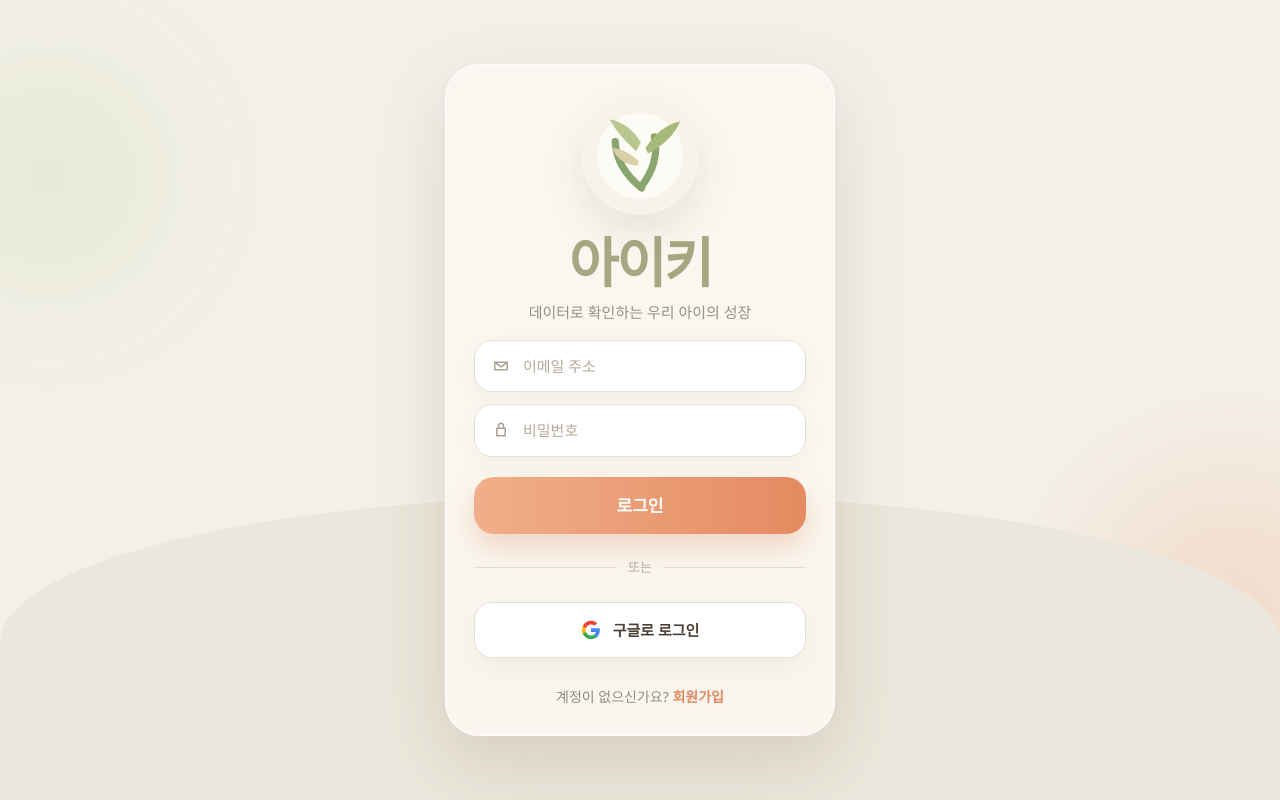
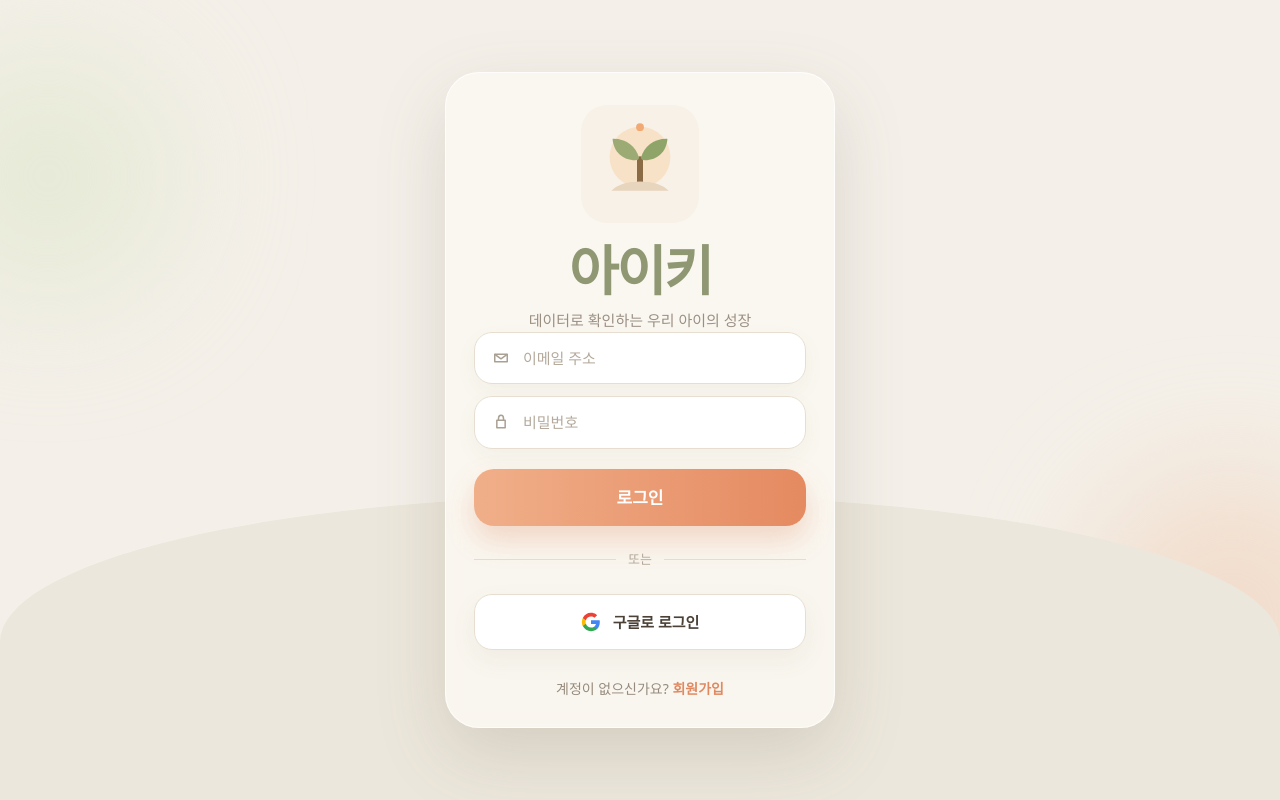
Before and after one commit to eska-start/baby, a Next.js app: page /login in a window 1280 px wide. Built offline with nearby package versions, Linux system fonts and the light colour scheme; no server answers.

Commit message:
Use shared SVG logo on login page

```diff
--- a/src/app/login/page.tsx
+++ b/src/app/login/page.tsx
@@ -4,27 +4,7 @@ import { useEffect, useState } from "react";
 import Link from "next/link";
 import { useRouter } from "next/navigation";
 import { useAuth } from "@/app/auth-provider";
-
-function AikiBrandMark() {
-  return (
-    <div className="mx-auto mb-4 flex flex-col items-center">
-      <div className="relative flex h-[118px] w-[118px] items-center justify-center rounded-full bg-[#F7F3E9] shadow-[0_18px_38px_rgba(138,124,102,0.16)]">
-        <div className="absolute inset-4 rounded-full bg-[#FDFBF6]" />
-        <svg viewBox="0 0 120 120" className="relative h-[96px] w-[96px]" aria-hidden="true">
-          <path d="M62 100C42 84 30 65 29 42" fill="none" stroke="#8AA56F" strokeWidth="9" strokeLinecap="round" />
-          <path d="M61 99C76 80 83 59 78 36" fill="none" stroke="#8AA56F" strokeWidth="9" strokeLinecap="round" />
-          <path d="M55 54C39 39 29 27 22 14C39 17 52 28 61 43" fill="#B9C68D" />
-          <path d="M67 50C79 31 94 20 110 17C103 34 89 47 70 57" fill="#A6B87A" />
-          <path d="M58 66C47 56 37 51 25 50C31 64 43 72 58 72" fill="#D8CFA7" />
-        </svg>
-      </div>
-      <div className="mt-5 text-center">
-        <div className="font-serif text-[54px] font-semibold leading-none tracking-[-0.04em] text-[#A7A883]">아이키</div>
-        <p className="mt-3 text-[15px] font-medium text-[#9A8F83]">데이터로 확인하는 우리 아이의 성장</p>
-      </div>
-    </div>
-  );
-}
+import { AikiLogo } from "@/components/AikiLogo";
 
 function MailIcon() {
   return (
@@ -94,55 +74,29 @@ export default function LoginPage() {
       <div className="pointer-events-none absolute bottom-0 left-0 right-0 h-[38%] rounded-t-[48%] bg-[#ECE7DC]" />
 
       <div className="relative w-full max-w-[390px] rounded-[34px] border border-white/70 bg-[#FBF8F1]/90 px-7 pb-7 pt-8 shadow-[0_26px_70px_rgba(103,88,70,0.18)] backdrop-blur">
-        <AikiBrandMark />
+        <AikiLogo size="lg" />
 
         {error && <div className="mb-4 rounded-[14px] bg-red-50 px-4 py-3 text-[12px] leading-relaxed text-red-500">{error}</div>}
 
         <div className="space-y-3">
           <label className="flex items-center gap-3 rounded-[18px] border border-[#E7DED1] bg-white px-4 py-3.5 text-[#AAA093] shadow-[0_8px_20px_rgba(127,112,92,0.06)]">
             <MailIcon />
-            <input
-              value={email}
-              onChange={(e) => setEmail(e.target.value)}
-              type="email"
-              placeholder="이메일 주소"
-              className="min-w-0 flex-1 bg-transparent text-[15px] font-medium text-[#4E4438] outline-none placeholder:text-[#B4A99B]"
-            />
+            <input value={email} onChange={(e) => setEmail(e.target.value)} type="email" placeholder="이메일 주소" className="min-w-0 flex-1 bg-transparent text-[15px] font-medium text-[#4E4438] outline-none placeholder:text-[#B4A99B]" />
           </label>
 
           <label className="flex items-center gap-3 rounded-[18px] border border-[#E7DED1] bg-white px-4 py-3.5 text-[#AAA093] shadow-[0_8px_20px_rgba(127,112,92,0.06)]">
             <LockIcon />
-            <input
-              value={password}
-              onChange={(e) => setPassword(e.target.value)}
-              type="password"
-              placeholder="비밀번호"
-              className="min-w-0 flex-1 bg-transparent text-[15px] font-medium text-[#4E4438] outline-none placeholder:text-[#B4A99B]"
-            />
+            <input value={password} onChange={(e) => setPassword(e.target.value)} type="password" placeholder="비밀번호" className="min-w-0 flex-1 bg-transparent text-[15px] font-medium text-[#4E4438] outline-none placeholder:text-[#B4A99B]" />
           </label>
         </div>
 
-        <button
-          type="button"
-          onClick={handleEmailLogin}
-          disabled={loading}
-          className="mt-5 w-full rounded-[20px] bg-gradient-to-r from-[#F0AF89] to-[#E58A61] py-4 text-[17px] font-bold text-white shadow-[0_14px_28px_rgba(219,132,91,0.28)] transition active:scale-[0.99] disabled:opacity-60"
-        >
+        <button type="button" onClick={handleEmailLogin} disabled={loading} className="mt-5 w-full rounded-[20px] bg-gradient-to-r from-[#F0AF89] to-[#E58A61] py-4 text-[17px] font-bold text-white shadow-[0_14px_28px_rgba(219,132,91,0.28)] transition active:scale-[0.99] disabled:opacity-60">
           {loading ? "로그인 중..." : "로그인"}
         </button>
 
-        <div className="my-6 flex items-center gap-3 text-[13px] font-medium text-[#B2A797]">
-          <div className="h-px flex-1 bg-[#E4DCCE]" />
-          <span>또는</span>
-          <div className="h-px flex-1 bg-[#E4DCCE]" />
-        </div>
+        <div className="my-6 flex items-center gap-3 text-[13px] font-medium text-[#B2A797]"><div className="h-px flex-1 bg-[#E4DCCE]" /><span>또는</span><div className="h-px flex-1 bg-[#E4DCCE]" /></div>
 
-        <button
-          type="button"
-          onClick={handleGoogleLogin}
-          disabled={loading}
-          className="flex w-full items-center justify-center gap-3 rounded-[18px] border border-[#E7DED1] bg-white py-4 text-[15px] font-bold text-[#4B4136] shadow-[0_10px_24px_rgba(127,112,92,0.08)] transition active:scale-[0.99] disabled:opacity-60"
-        >
+        <button type="button" onClick={handleGoogleLogin} disabled={loading} className="flex w-full items-center justify-center gap-3 rounded-[18px] border border-[#E7DED1] bg-white py-4 text-[15px] font-bold text-[#4B4136] shadow-[0_10px_24px_rgba(127,112,92,0.08)] transition active:scale-[0.99] disabled:opacity-60">
           <GoogleIcon />
           구글로 로그인
         </button>
```
